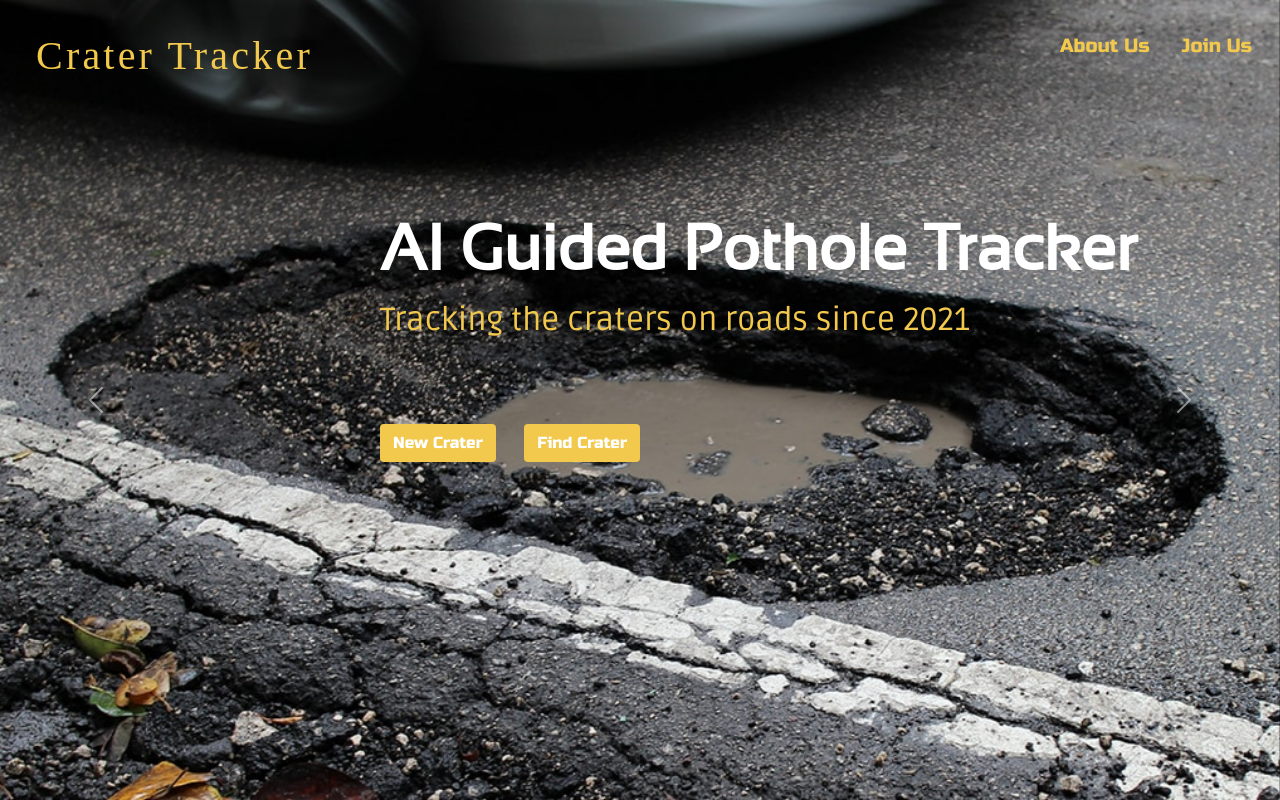
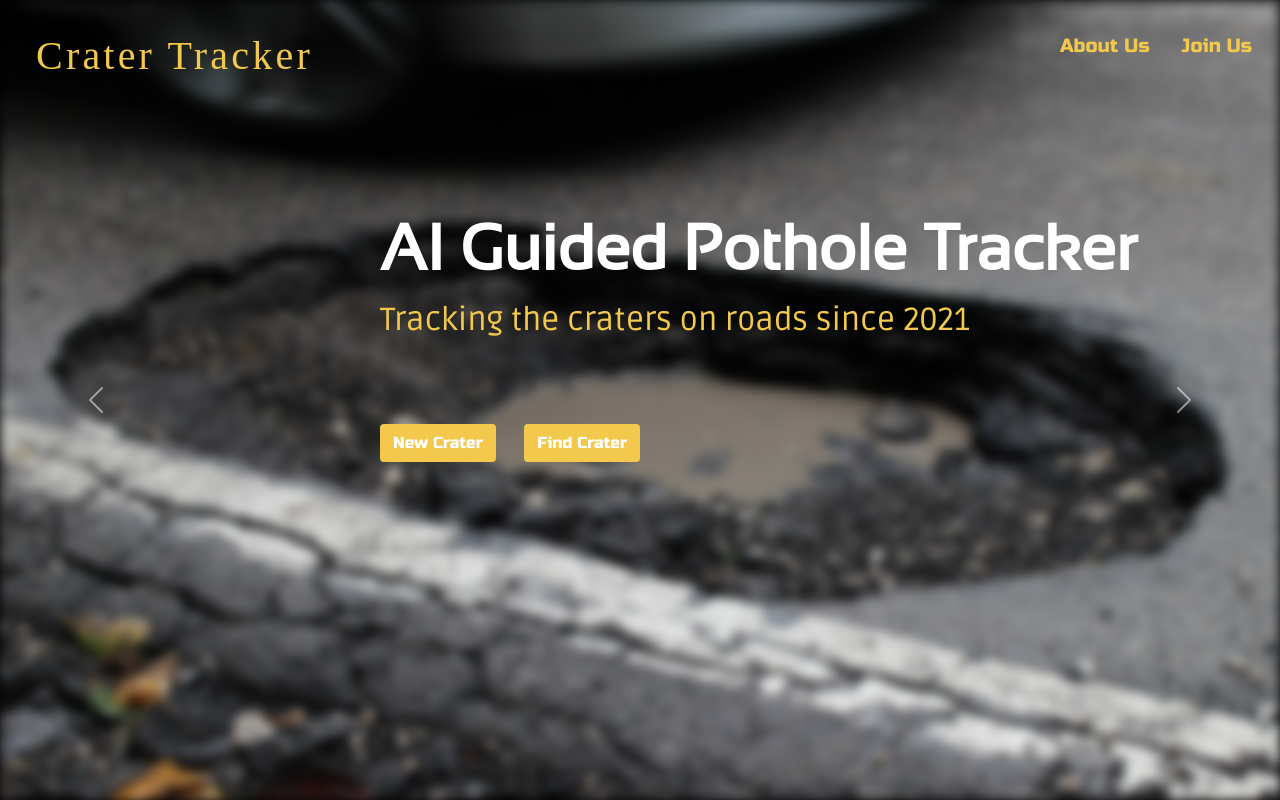
Before and after one commit to archi-max/PotHoleWebsite, a Django app: page / in a window 1280 px wide. Run offline with Django 3.2, Linux system fonts and the light colour scheme; some web fonts are replaced.

```diff
--- a/datacollection/static/css/main.css
+++ b/datacollection/static/css/main.css
@@ -75,6 +75,7 @@ padding: 5px;
   -moz-background-size: cover;
   -o-background-size: cover;
   background-size: cover;
+    -webkit-filter: blur(6px);
 }
 
     .intro-headline {
```
